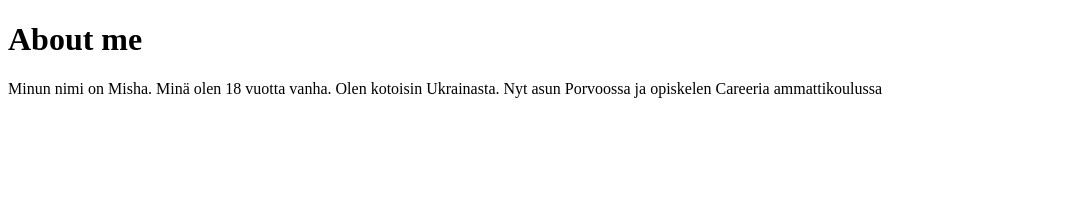
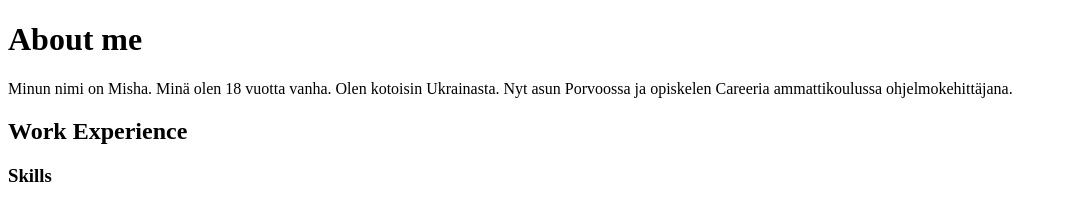
Before and after one commit to mishatomin/mishatomin.github.io, a plain HTML site: page index.html in a window 1280 px wide. Shown: the whole page, without its empty margins (0-1067 px from the left). Drawn offline with Linux system fonts and the light colour scheme.

Commit message:
Update index.html

```diff
--- a/index.html
+++ b/index.html
@@ -3,6 +3,9 @@
         <body>
             <title>Portfolio</title>
             <h1>About me</h1>
-            <p>Minun nimi on Misha. Minä olen 18 vuotta vanha. Olen kotoisin Ukrainasta. Nyt asun Porvoossa ja opiskelen Careeria ammattikoulussa</p>
+            <p>Minun nimi on Misha. Minä olen 18 vuotta vanha. Olen kotoisin Ukrainasta. Nyt asun Porvoossa ja opiskelen Careeria ammattikoulussa ohjelmokehittäjana.</p>
+            <h2>Work Experience</h2>
+            <p></p>
+            <h3>Skills</h3>
         </body>
     </html>
```
